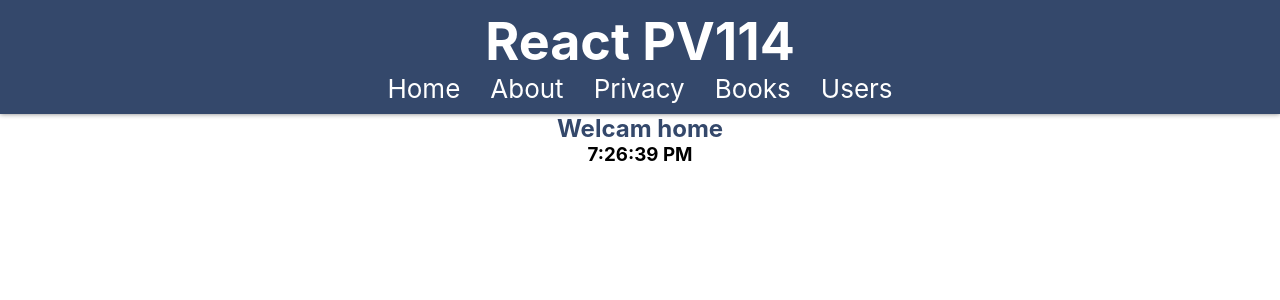
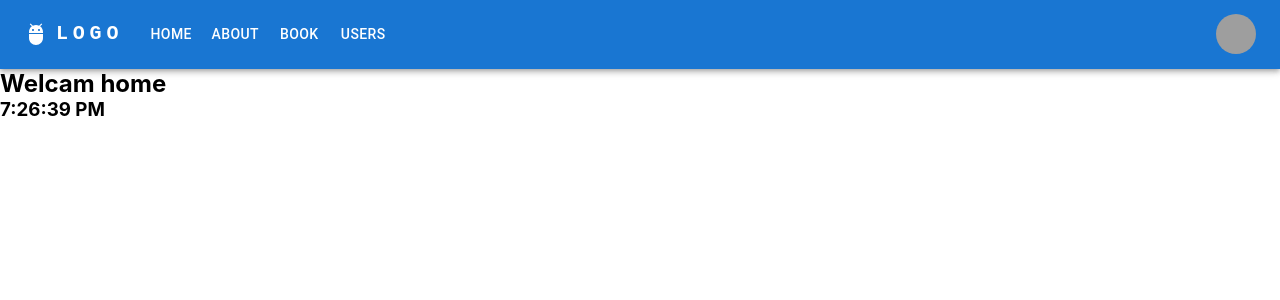
Before and after one commit to temeirro/react-pv114, a React (Create React App) app: page / in a window 1280 px wide. Shown: the top 300 px of the page. Built offline with nearby package versions, Linux system fonts and the light colour scheme; grey boxes are pictures that could not be loaded.

Commit message:
Add AppBar

```diff
--- a/package.json
+++ b/package.json
@@ -3,6 +3,11 @@
   "version": "0.1.0",
   "private": true,
   "dependencies": {
+    "@emotion/react": "^11.11.1",
+    "@emotion/styled": "^11.11.0",
+    "@fontsource/roboto": "^5.0.8",
+    "@mui/icons-material": "^5.14.16",
+    "@mui/material": "^5.14.17",
     "react": "^18.2.0",
     "react-dom": "^18.2.0",
     "react-hook-form": "^7.47.0",
--- a/src/App.js
+++ b/src/App.js
@@ -1,5 +1,5 @@
 import React from 'react';
-import './App.css';
+// import './App.css';
 import About from './components/About';
 import { AboutShort } from './components/AboutShort';
 import Privacy from './components/Privacy';
@@ -13,6 +13,7 @@
 import { NewBook } from './components/books/NewBook';
 import { EditBook } from './components/books/EditBook';
 import UsersList from './components/users/UsersList';
+import ResponsiveAppBar from './components/ResponsiveAppBar';
 // import UsersList from './components/users/UsersList';
 
 
@@ -23,8 +24,10 @@
   return (
     <div className='App'>
       <header>
-        <h1>React PV114</h1>
-        <Menu />
+        {/* <h1>React PV114</h1> */}
+        {/* <Menu /> */}
+        {/* using MUI */}
+      <ResponsiveAppBar/>
       </header>
       <div className="main-container">
         <main>
--- /dev/null
+++ b/src/components/ResponsiveAppBar.js
@@ -0,0 +1,191 @@
+import * as React from 'react';
+import AppBar from '@mui/material/AppBar';
+import Box from '@mui/material/Box';
+import Toolbar from '@mui/material/Toolbar';
+import IconButton from '@mui/material/IconButton';
+import Typography from '@mui/material/Typography';
+import Menu from '@mui/material/Menu';
+import MenuIcon from '@mui/icons-material/Menu';
+import Container from '@mui/material/Container';
+import Avatar from '@mui/material/Avatar';
+import Button from '@mui/material/Button';
+import Tooltip from '@mui/material/Tooltip';
+import MenuItem from '@mui/material/MenuItem';
+import AdbIcon from '@mui/icons-material/Adb';
+import { Link, useNavigate } from 'react-router-dom';
+
+const pages = [
+  {
+    itemName: 'Home',
+    path: '/'
+  },
+  {
+    itemName: 'About',
+    path: '/about'
+  },
+  {
+    itemName: 'Book',
+    path: '/books'
+  },
+  {
+    itemName: 'Users',
+    path: 'users'
+  }
+];
+const settings = ['Profile', 'Account', 'Dashboard', 'Logout'];
+
+function ResponsiveAppBar() {
+  const [anchorElNav, setAnchorElNav] = React.useState(null);
+  const [anchorElUser, setAnchorElUser] = React.useState(null);
+  const navigate = useNavigate();
+
+  const handleOpenNavMenu = (event) => {
+    //header menu
+    setAnchorElNav(event.currentTarget);
+    console.log(event.currentTarget);
+    // console.dir(event.currentTarget.children);
+    console.dir(event);
+
+    // navigate();
+
+  };
+
+  //profile menu
+  const handleOpenUserMenu = (event) => {
+    setAnchorElUser(event.currentTarget);
+  };
+
+  const handleCloseNavMenu = () => {
+    setAnchorElNav(null);
+  };
+
+  const handleCloseUserMenu = () => {
+    setAnchorElUser(null);
+  };
+
+  return (
+    <AppBar position="static">
+      <Container maxWidth="xl">
+        <Toolbar disableGutters>
+          <AdbIcon sx={{ display: { xs: 'none', md: 'flex' }, mr: 1 }} />
+          <Typography
+            variant="h6"
+            noWrap
+            component="a"
+            href="#app-bar-with-responsive-menu"
+            sx={{
+              mr: 2,
+              display: { xs: 'none', md: 'flex' },
+              fontFamily: 'monospace',
+              fontWeight: 700,
+              letterSpacing: '.3rem',
+              color: 'inherit',
+              textDecoration: 'none',
+            }}
+          >
+            LOGO
+          </Typography>
+
+          <Box sx={{ flexGrow: 1, display: { xs: 'flex', md: 'none' } }}>
+            <IconButton
+              size="large"
+              aria-label="account of current user"
+              aria-controls="menu-appbar"
+              aria-haspopup="true"
+              onClick={handleOpenNavMenu}
+              color="inherit"
+            >
+              <MenuIcon />
+            </IconButton>
+            <Menu
+              id="menu-appbar"
+              anchorEl={anchorElNav}
+              anchorOrigin={{
+                vertical: 'bottom',
+                horizontal: 'left',
+              }}
+              keepMounted
+              transformOrigin={{
+                vertical: 'top',
+                horizontal: 'left',
+              }}
+              open={Boolean(anchorElNav)}
+              onClose={handleCloseNavMenu}
+              sx={{
+                display: { xs: 'block', md: 'none' },
+              }}
+            >
+              {pages.map((page) => (
+                <MenuItem key={page.itemName} onClick={handleCloseNavMenu}>
+                  <Link to={page.path}><Typography textAlign="center">{page.itemName}</Typography></Link>
+                </MenuItem>
+              ))}
+            </Menu>
+          </Box>
+          <AdbIcon sx={{ display: { xs: 'flex', md: 'none' }, mr: 1 }} />
+          <Typography
+            variant="h5"
+            noWrap
+            component="a"
+            href="#app-bar-with-responsive-menu"
+            sx={{
+              mr: 2,
+              display: { xs: 'flex', md: 'none' },
+              flexGrow: 1,
+              fontFamily: 'monospace',
+              fontWeight: 700,
+              letterSpacing: '.3rem',
+              color: 'inherit',
+              textDecoration: 'none',
+            }}
+          >
+            React PV114
+          </Typography>
+          <Box sx={{ flexGrow: 1, display: { xs: 'none', md: 'flex' } }}>
+            {pages.map((page) => (
+              <Link key={page.itemName} to={page.path}>
+                <Button
+                  onClick={handleCloseNavMenu}
+                  sx={{ my: 2, color: 'white', display: 'block' }}
+                >
+                  {page.itemName}
+                </Button>
+              </Link>
+            ))}
+          </Box>
+
+          <Box sx={{ flexGrow: 0 }}>
+            <Tooltip title="Open settings">
+              <IconButton onClick={handleOpenUserMenu} sx={{ p: 0 }}>
+                <Avatar alt="Remy Sharp" src="https://images.freeimages.com/365/images/istock/previews/9730/97305669-avatar-icon-of-girl-in-a-baseball-cap.jpg" />
+              </IconButton>
+            </Tooltip>
+            <Menu
+              sx={{ mt: '45px' }}
+              id="menu-appbar"
+              anchorEl={anchorElUser}
+              anchorOrigin={{
+                vertical: 'top',
+                horizontal: 'right',
+              }}
+              keepMounted
+              transformOrigin={{
+                vertical: 'top',
+                horizontal: 'right',
+              }}
+              open={Boolean(anchorElUser)}
+              onClose={handleCloseUserMenu}
+            >
+              {settings.map((setting) => (
+                <MenuItem key={setting} onClick={handleCloseUserMenu}>
+                  <Typography textAlign="center">{setting}</Typography>
+                </MenuItem>
+              ))}
+            </Menu>
+          </Box>
+        </Toolbar>
+      </Container>
+    </AppBar>
+  );
+}
+export default ResponsiveAppBar;
```
Also changed, not shown: 1 other file (tests, documents, lock files or other folders).
